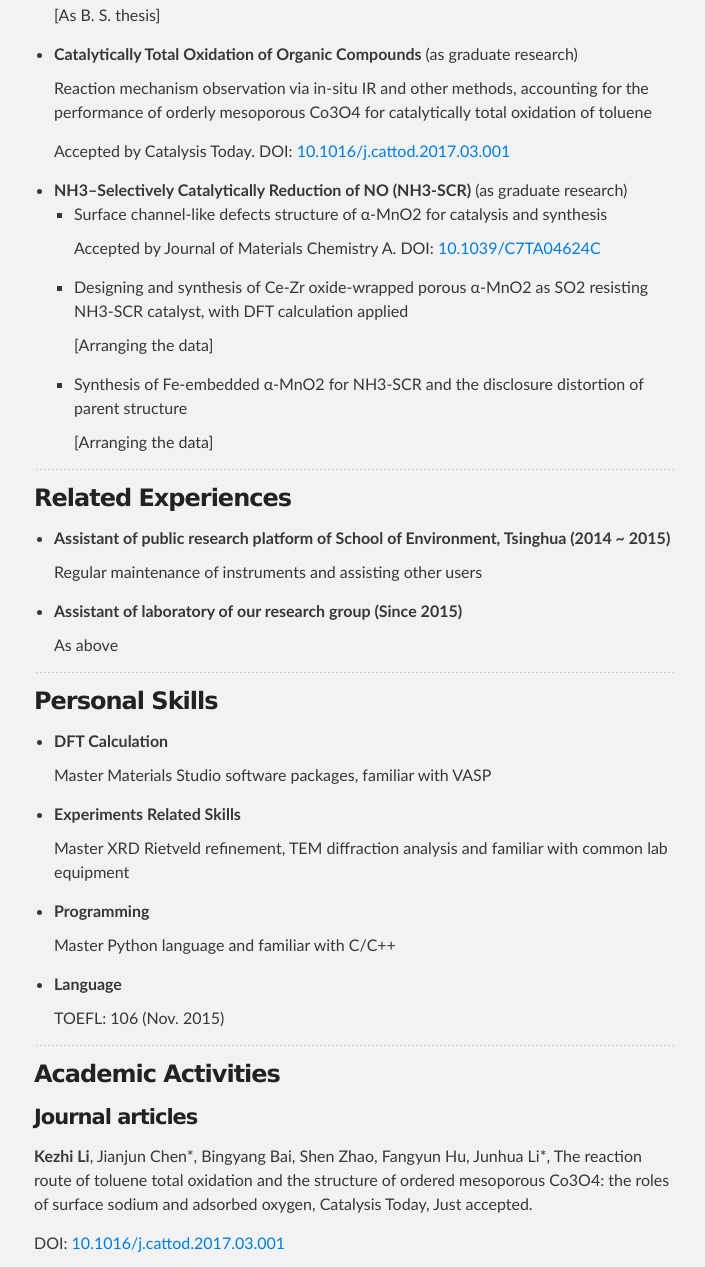
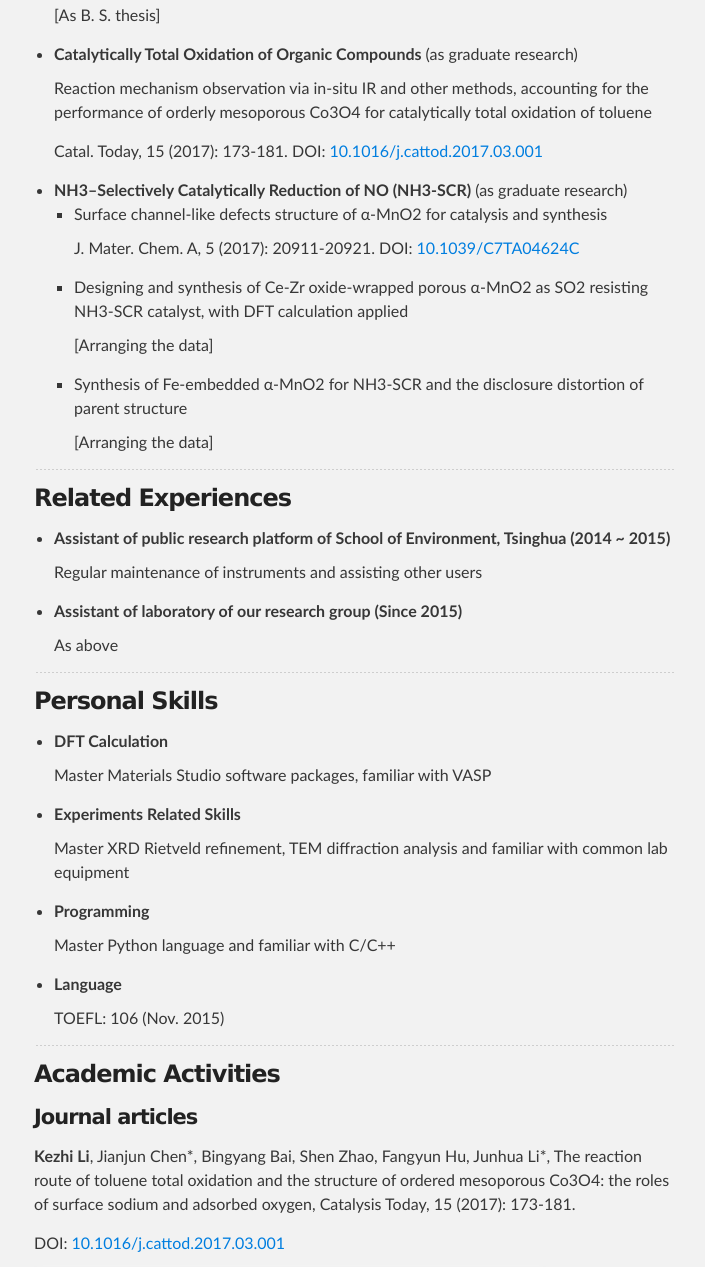
Before and after one commit to Li-Kezhi/Li-Kezhi.github.io, a plain HTML site: page index.html in a window 1280 px wide. Shown: the part 912-2179 px from the top of the page, without its empty margins (286-991 px from the left). Drawn offline with Linux system fonts and the light colour scheme.

Commit message:
Update publication information

```diff
--- a/index.html
+++ b/index.html
@@ -62,12 +62,12 @@
           <p>[As B. S. thesis]</p>
           <li><strong>Catalytically Total Oxidation of Organic Compounds</strong> (as graduate research)</li>
           <p>Reaction mechanism observation via in-situ IR and other methods, accounting for the performance of orderly mesoporous Co3O4 for catalytically total oxidation of toluene</p>
-          <p>Accepted by Catalysis Today. DOI: <a href="https://doi.org/10.1016/j.cattod.2017.03.001">10.1016/j.cattod.2017.03.001</a></p>
+          <p>Catal. Today, 15 (2017): 173-181. DOI: <a href="https://doi.org/10.1016/j.cattod.2017.03.001">10.1016/j.cattod.2017.03.001</a></p>
           </p>
           <li><strong>NH3–Selectively Catalytically Reduction of NO (NH3-SCR)</strong> (as graduate research)</li>
           <ul style="list-style-type:square">
             <li>Surface channel-like defects structure of α-MnO2 for catalysis and synthesis</li>
-            <p>Accepted by Journal of Materials Chemistry A. DOI: <a href="https://doi.org/10.1039/C7TA04624C">10.1039/C7TA04624C</a></p>
+            <p>J. Mater. Chem. A, 5 (2017): 20911-20921. DOI: <a href="https://doi.org/10.1039/C7TA04624C">10.1039/C7TA04624C</a></p>
             <li>Designing and synthesis of Ce-Zr oxide-wrapped porous α-MnO2 as SO2 resisting NH3-SCR catalyst, with DFT calculation applied</li>
             <p>[Arranging the data]</p>
             <li>Synthesis of Fe-embedded α-MnO2 for NH3-SCR and the disclosure distortion of parent structure</li>
@@ -100,10 +100,10 @@
 
         <h3>Academic Activities</h3>
           <h4>Journal articles</h4>
-          <p><strong>Kezhi Li</strong>, Jianjun Chen*, Bingyang Bai, Shen Zhao, Fangyun Hu, Junhua Li*, The reaction route of toluene total oxidation and the structure of ordered mesoporous Co<sub>3</sub>O<sub>4</sub>: the roles of surface sodium and adsorbed oxygen, Catalysis Today, Just accepted.</p>
+          <p><strong>Kezhi Li</strong>, Jianjun Chen*, Bingyang Bai, Shen Zhao, Fangyun Hu, Junhua Li*, The reaction route of toluene total oxidation and the structure of ordered mesoporous Co<sub>3</sub>O<sub>4</sub>: the roles of surface sodium and adsorbed oxygen, Catalysis Today, 15 (2017): 173-181.</p>
           <p>DOI: <a href="https://doi.org/10.1016/j.cattod.2017.03.001">10.1016/j.cattod.2017.03.001</a></p>
           <p><img src="images/CatalysisToday.jpg" width=80%></p>
-          <p><strong>Kezhi Li</strong>, Jianjun Chen*, Yue Peng, Weichen Lin, Tao Yan, Junhua Li*, Relationship between surface open cells of α-MnO2 and CO oxidation ability from a surface focused point of view, Journal of Materials Chemistry A, Just accepted.</p>
+          <p><strong>Kezhi Li</strong>, Jianjun Chen*, Yue Peng, Weichen Lin, Tao Yan, Junhua Li*, Relationship between surface open cells of α-MnO2 and CO oxidation ability from a surface focused point of view, Journal of Materials Chemistry A, 5 (2017): 20911-20921.</p>
           <p>DOI: <a href="https://doi.org/10.1039/C7TA04624C">10.1039/C7TA04624C</a></p>
           <p><img src="images/JMCA.jpg" width=80%></p>
           <p>Xiang Li, Junhua Li, Yue Peng, Xiansheng Li, <strong>Kezhi Li</strong>, Jiming Hao, Comparison of the Structures and Mechanism of Arsenic Deactivation of CeO2-MoO3 and CeO2-WO3 SCR Catalysts, Journal of Physical Chemistry C, 120 (2016): 18005-18014.</p>
```
